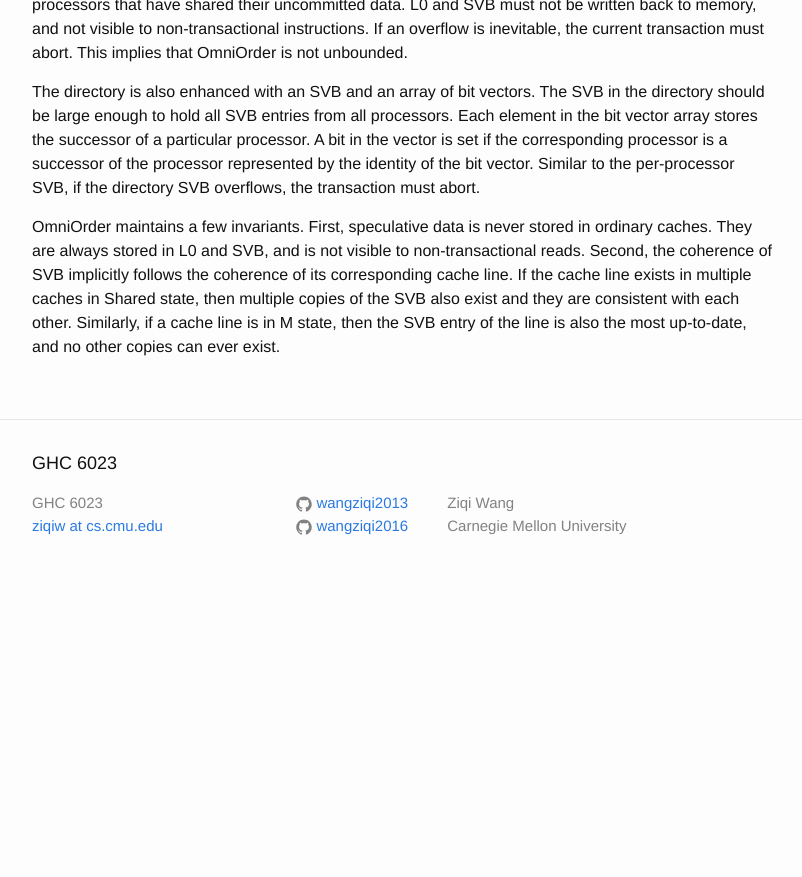
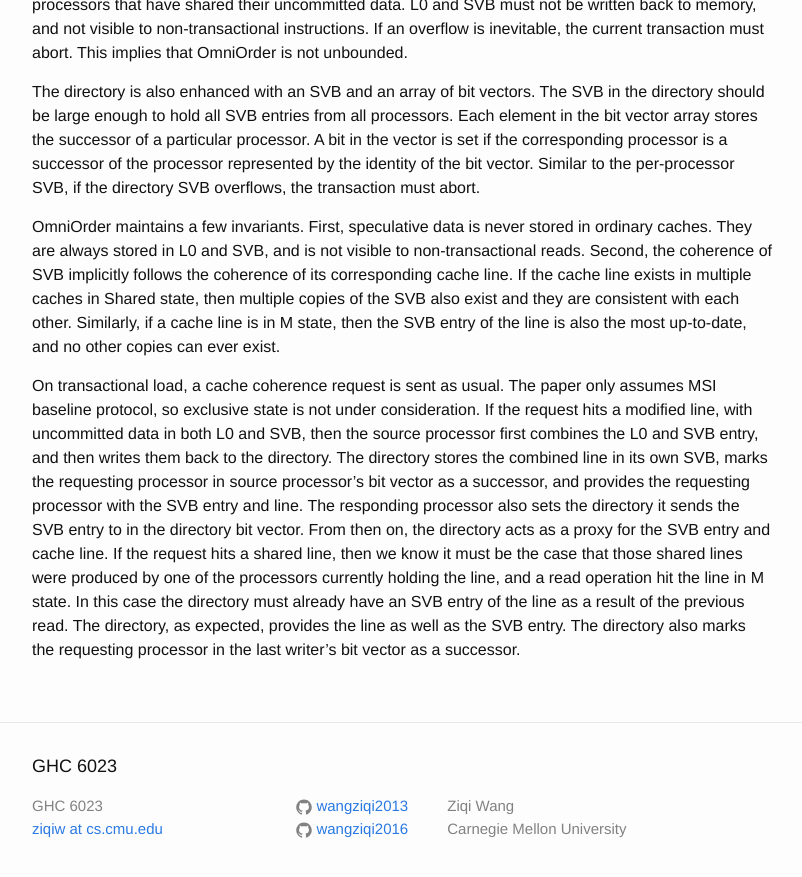
Before and after one commit to wangziqi2013/wangziqi2013.github.io, a Jekyll site: the page built from _posts/2018-06-19-OmniOrder.markdown, in a window 1280 px wide and 900 px high, scrolled down 1537 px. Shown: the top 877 px of the window, without its empty margins (238-1040 px from the left). Built offline with Jekyll 4.4.1, drawn with Linux system fonts in a browser that asks for light colours; before the commit the page ends 2134 px from its top, so only the background shows below that.

Commit message:
Working on read

```diff
--- a/_posts/2018-06-19-OmniOrder.markdown
+++ b/_posts/2018-06-19-OmniOrder.markdown
@@ -63,3 +63,15 @@ stored in L0 and SVB, and is not visible to non-transactional reads. Second, the
 the coherence of its corresponding cache line. If the cache line exists in multiple caches in Shared state, then
 multiple copies of the SVB also exist and they are consistent with each other. Similarly, if a cache line is in M
 state, then the SVB entry of the line is also the most up-to-date, and no other copies can ever exist.
+
+On transactional load, a cache coherence request is sent as usual. The paper only assumes MSI baseline protocol, so
+exclusive state is not under consideration. If the request hits a modified line, with uncommitted data in both L0 and SVB,
+then the source processor first combines the L0 and SVB entry, and then writes them back to the directory. The directory
+stores the combined line in its own SVB, marks the requesting processor in source processor's bit vector as a successor,
+and provides the requesting processor with the SVB entry and line. The responding processor also sets the directory
+it sends the SVB entry to in the directory bit vector. From then on, the directory acts as a proxy for the SVB entry
+and cache line. If the request hits a shared line, then we know it must be the case that those shared lines were produced
+by one of the processors currently holding the line, and a read operation hit the line in M state. In this case
+the directory must already have an SVB entry of the line as a result of the previous read. The directory, as expected,
+provides the line as well as the SVB entry. The directory also marks the requesting processor in the last writer's bit
+vector as a successor.
```
